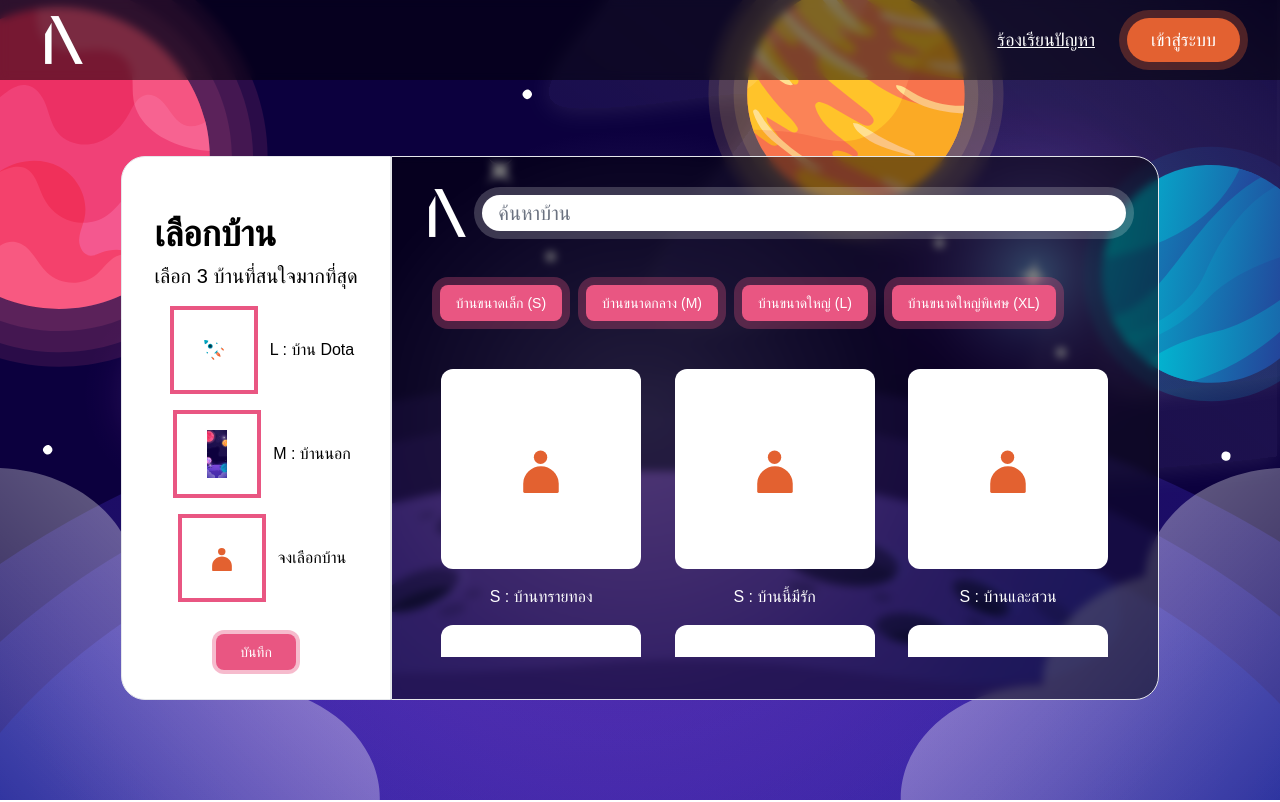
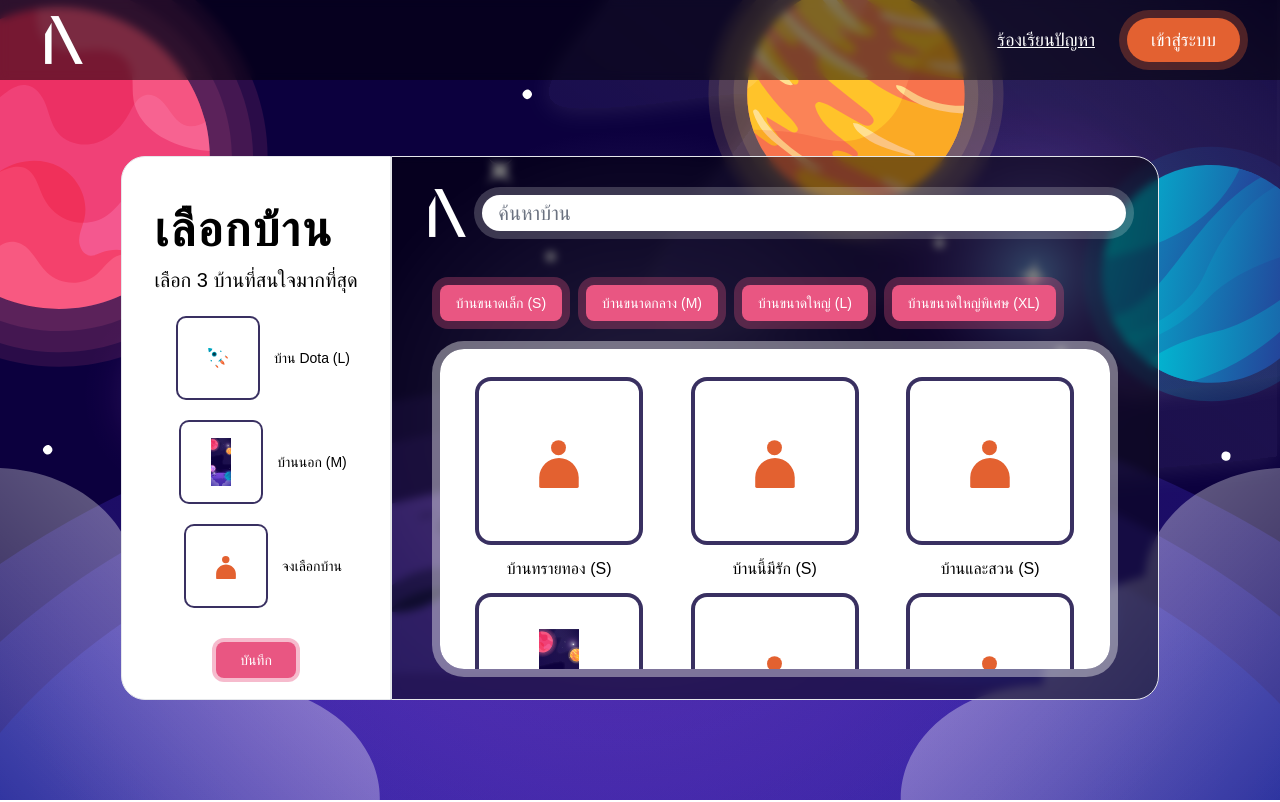
Before and after one commit to isd-sgcu/rpkm66-frontend, a Next.js app: page /baan-choosing in a window 1280 px wide. Shown: the top 802 px of the page. Built offline with nearby package versions, Linux system fonts and the light colour scheme; no server answers; a web font is replaced by a local one.

Commit message:
fix: change style

```diff
--- a/src/pages/baan-choosing.tsx
+++ b/src/pages/baan-choosing.tsx
@@ -61,10 +61,10 @@ const BaanChoosing = () => {
         return (
             <div
                 key={e.num}
-                className="text-md flex flex-col items-center lg:flex-row"
+                className="flex flex-col items-center text-sm lg:flex-row"
             >
                 <div
-                    className={`mx-4 my-3 flex h-16 w-16 items-center justify-center bg-white ring-4 ring-pink-400 lg:h-20 lg:w-20`}
+                    className={`mx-4 my-3 flex h-16 w-16 items-center justify-center rounded-lg bg-white ring-2 ring-purple lg:h-20 lg:w-20`}
                 >
                     <Image
                         src={e.imageURL}
@@ -74,7 +74,7 @@ const BaanChoosing = () => {
                         className="fill"
                     />
                 </div>
-                <p>{e.name == '' ? 'จงเลือกบ้าน' : `${e.size} : ${e.name}`}</p>
+                <p>{e.name == '' ? 'จงเลือกบ้าน' : `${e.name} (${e.size})`}</p>
             </div>
         );
     });
@@ -87,17 +87,17 @@ const BaanChoosing = () => {
                     className="text-md flex flex-col items-center"
                 >
                     <div
-                        className={`mx-4 my-4 flex h-40 w-40 items-center justify-center rounded-xl bg-white lg:h-[12.5rem] lg:w-[12.5rem] min-[1600px]:h-64 min-[1600px]:w-64`}
+                        className={`mx-4 my-4 flex h-32 w-32 items-center justify-center rounded-xl bg-white ring-4 ring-purple lg:h-40 lg:w-40 min-[1600px]:h-56 min-[1600px]:w-56`}
                     >
                         <Image
                             src={e.imgUrl}
                             alt={e.name}
-                            width={36}
-                            height={36}
+                            width={40}
+                            height={40}
                             className="fill"
                         />
                     </div>
-                    <p>{`${e.size} : ${e.name}`}</p>
+                    <p>{`${e.name} (${e.size})`}</p>
                 </div>
             );
         });
@@ -109,10 +109,10 @@ const BaanChoosing = () => {
         <>
             <div className="min-h-screen w-screen translate-y-24 items-center justify-center lg:z-50 lg:flex lg:-translate-y-[2.5rem] lg:flex-row lg:text-white">
                 <div className="lg:mb-none mx-12 flex flex-col items-center justify-center border bg-white px-8 py-10 text-black max-lg:rounded-t-3xl lg:mx-0 lg:mb-6 lg:ml-auto lg:mr-0 lg:h-[34rem] lg:w-fit lg:items-start lg:rounded-l-3xl min-[1600px]:h-[44rem]">
-                    <h1 className="relative z-0 select-none text-3xl font-bold leading-none lg:mt-8 lg:text-4xl ">
+                    <h1 className="relative z-0 select-none text-3xl font-bold leading-none tracking-wider lg:mt-8 lg:text-5xl">
                         เลือกบ้าน
                     </h1>
-                    <h2 className="lg:text-l relative z-0 my-3 select-none text-xl leading-none">
+                    <h2 className="lg:text-l relative z-0 my-3 select-none text-xl">
                         เลือก 3 บ้านที่สนใจมากที่สุด
                     </h2>
                     <div className="mx-auto flex h-full flex-wrap items-center justify-evenly max-[450px]:flex-col lg:flex-col">
@@ -188,7 +188,7 @@ const BaanChoosing = () => {
                             </button>
                         </div>
                     </div>
-                    <div className="mb-20 flex flex-wrap items-center justify-evenly lg:mb-0 lg:h-[20rem] lg:overflow-y-scroll lg:py-4 min-[1600px]:h-[30rem]">
+                    <div className="mx-4 mb-20 mt-6 flex flex-wrap items-center justify-evenly rounded-3xl bg-white text-black ring-8 ring-white/40 lg:mb-0 lg:mt-3 lg:h-[20rem] lg:overflow-y-scroll lg:py-4 min-[1600px]:h-[30rem]">
                         {listBaan}
                     </div>
                 </div>
```
